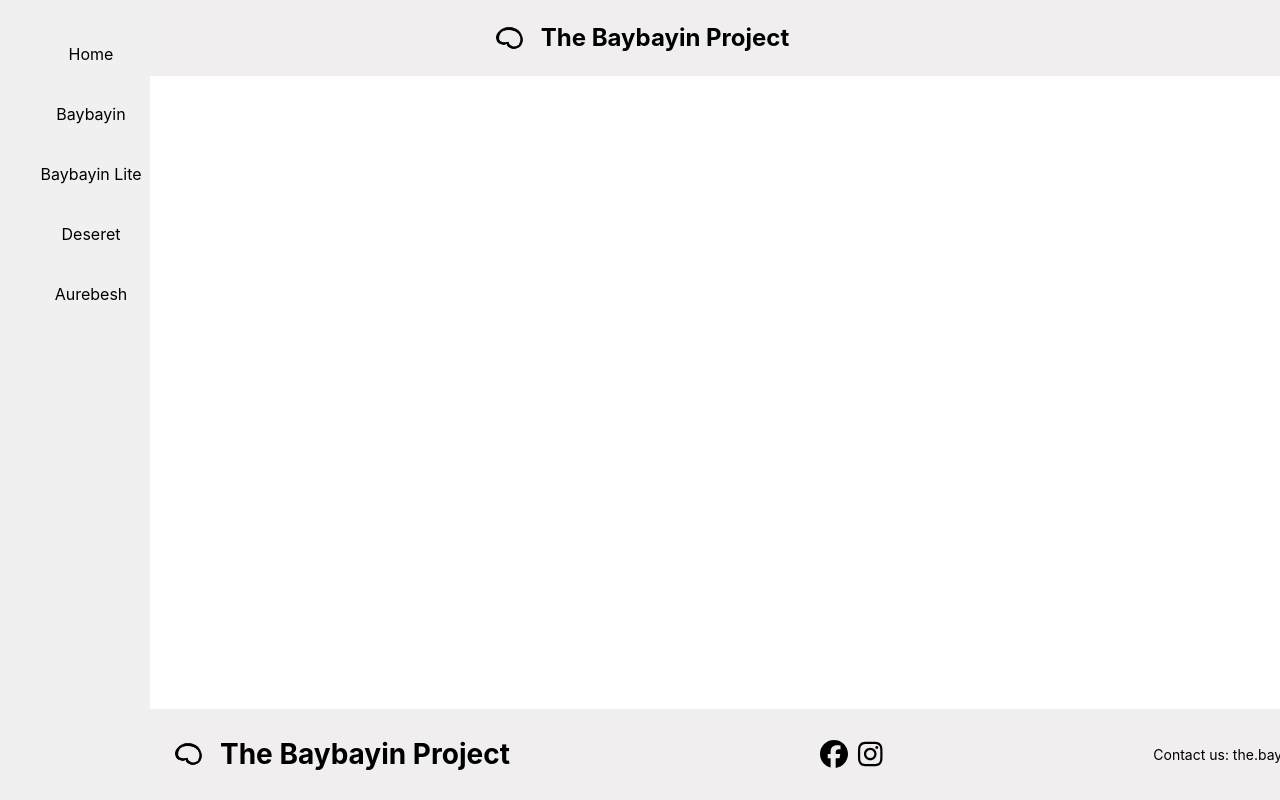
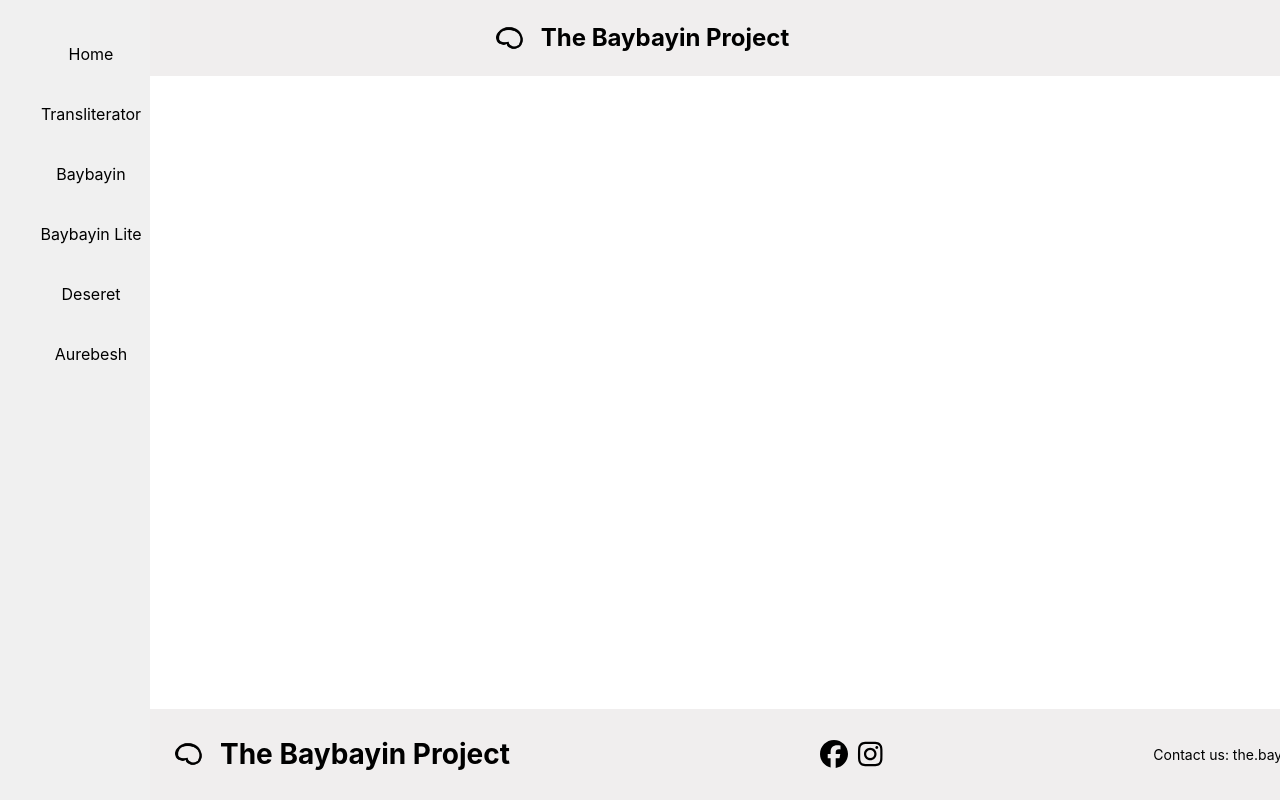
Before and after one commit to cmckinney-59/the-baybayin-project, a React (Vite) app: page / in a window 1280 px wide. Built offline with nearby package versions, Linux system fonts and the light colour scheme.

Commit message:
added a transliterator page

```diff
--- a/src/App.tsx
+++ b/src/App.tsx
@@ -6,12 +6,17 @@ import RootLayout from "./Root";
 import DeseretPage from "./pages/DeseretPage";
 import AurebeshPage from "./pages/AurebeshPage";
 import BaybayinPageLite from "./pages/BaybayinPageLite";
+import TransliteratorPage from "./pages/TransliteratorPage";
 
 const router = createBrowserRouter([
   {
     path: "/",
     element: <RootLayout />,
     children: [
+      {
+        path: "/transliterator",
+        element: <TransliteratorPage />,
+      },
       {
         path: "/baybayin-lite",
         element: <BaybayinPageLite />,
--- a/src/components/Navigation/Navigation.tsx
+++ b/src/components/Navigation/Navigation.tsx
@@ -9,6 +9,9 @@ export default function Navigation(): JSX.Element {
         <ul>
           <li>
             <Link to="/">Home</Link>
+          </li>
+          <li>
+            <Link to="/transliterator">Transliterator</Link>
           </li>
           <li>
             <Link to="/baybayin">Baybayin</Link>
--- /dev/null
+++ b/src/pages/TransliteratorPage.tsx
@@ -0,0 +1,9 @@
+import ContentContainer from "../components/ContentContainer/ContentContainer";
+
+export default function TransliteratorPage() {
+  return (
+    <>
+      <ContentContainer />
+    </>
+  );
+}
```
